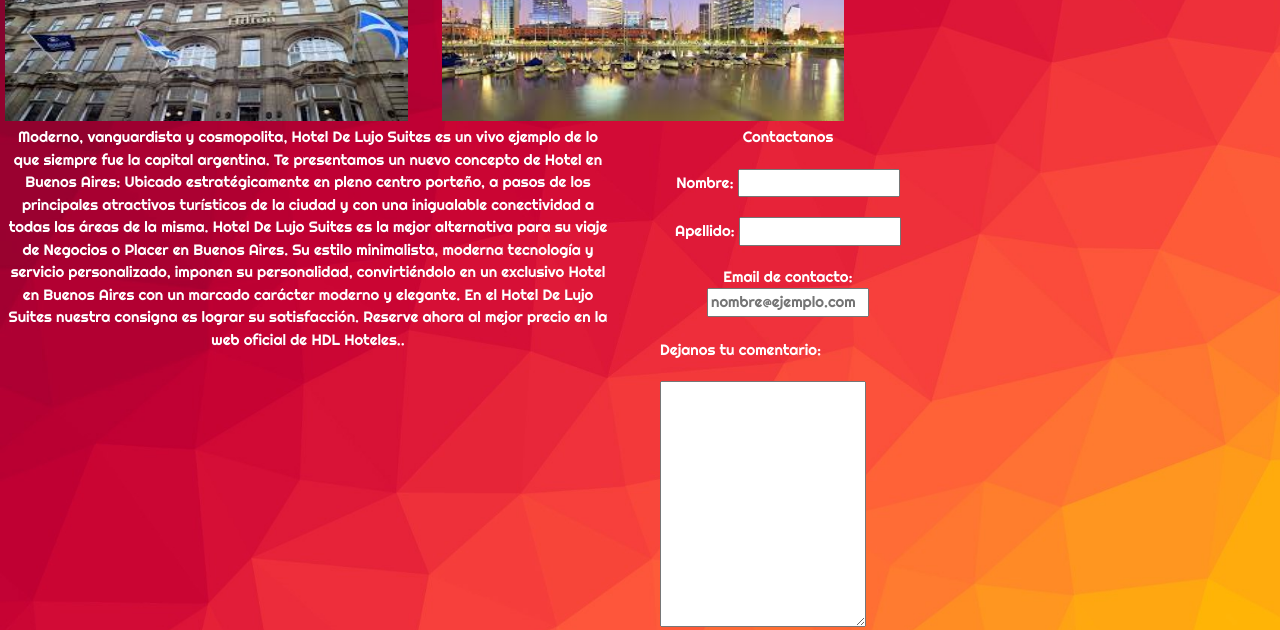
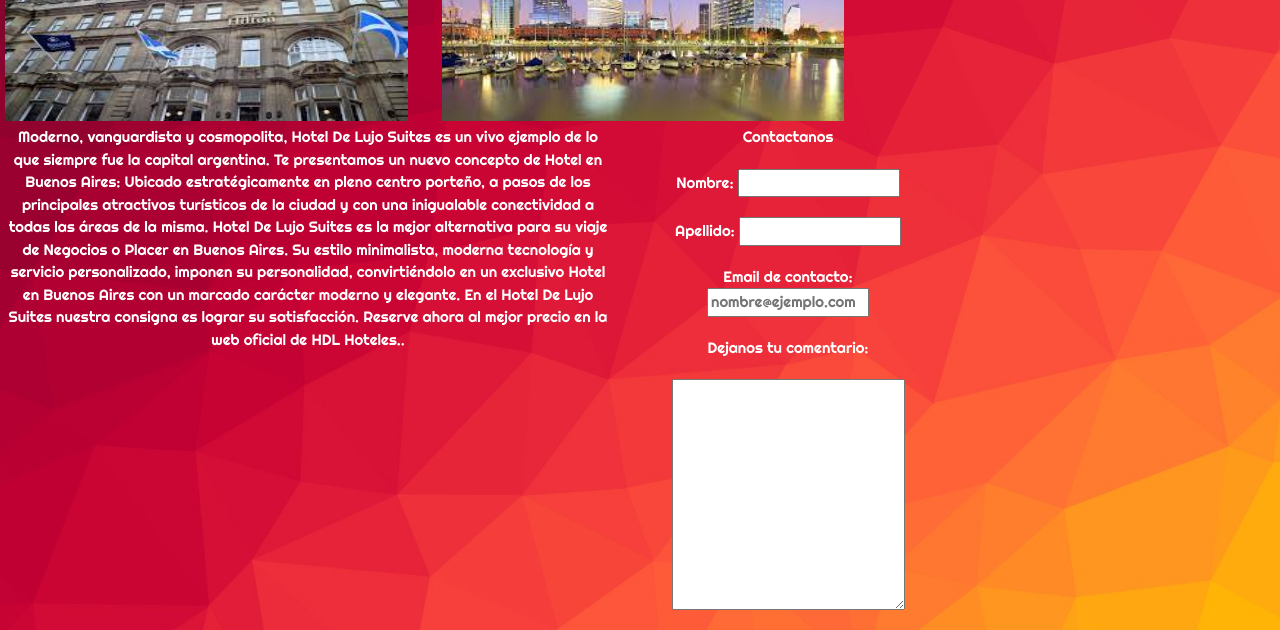
Before and after one commit to ignaciofreitas/Hotel-Freitas, a plain HTML site: page index.html in a window 1280 px wide. Shown: the part 360-990 px from the top of the page. Drawn offline with nearby package versions, Linux system fonts and the light colour scheme; a web font is replaced by a local one.

Commit message:
modificando formulario del home

```diff
--- a/estilos.css
+++ b/estilos.css
@@ -36,10 +36,6 @@ body{
 .foto1, .foto2{
     height: 200px;
     margin: 5px;
-}
-
-.comentario_general{
-    margin-left: 20px;
 }
 
 .boton_form{
--- a/index.html
+++ b/index.html
@@ -75,7 +75,7 @@
                 convirtiéndolo en un exclusivo Hotel en Buenos Aires con un marcado carácter moderno y elegante.
                 En el Hotel De Lujo Suites nuestra consigna es lograr su satisfacción. Reserve ahora al mejor precio
                 en la web oficial de HDL Hoteles..</p>
-                <form action="" class="col-sm-12 col-md-12 col-lg-3 form_index">
+                <form action="" class="col-sm-3 col-md-3 col-lg-3 form_index">
                     <fieldset>
                         <legend class="texto_general">Contactanos</legend>
                         <div class="texto_general">
@@ -90,11 +90,11 @@
                             <label for="Email de contacto">Email de contacto:</label>
                             <input type="email" name="Email de contacto" placeholder="nombre@ejemplo.com">
                         </div>
-                        <div>
-                            <label class="texto_general" for="Comentario">Dejanos tu comentario:</label>
+                        <div class="texto_general">
+                            <label for="Comentario">Dejanos tu comentario:</label>
                         </div>
-                        <div class="comentario_general">
-                            <textarea name="comentario" cols="20" rows="10"></textarea>
+                        <div class="texto_general">
+                            <textarea name="comentario" cols="30" rows="10"></textarea>
                         </div>
                         <div>
                             <button class="boton_form">Enviar Datos</button>
```
